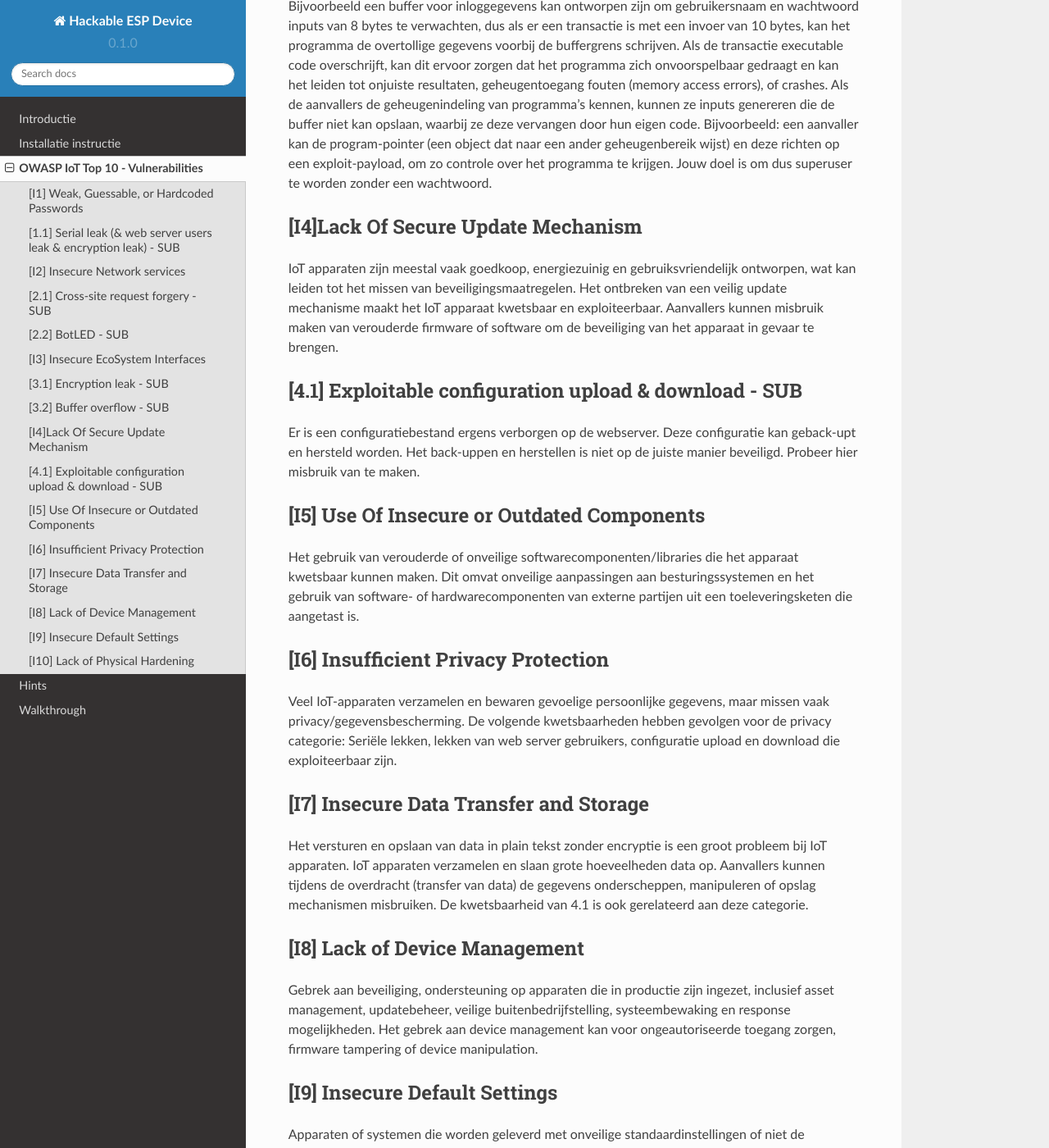
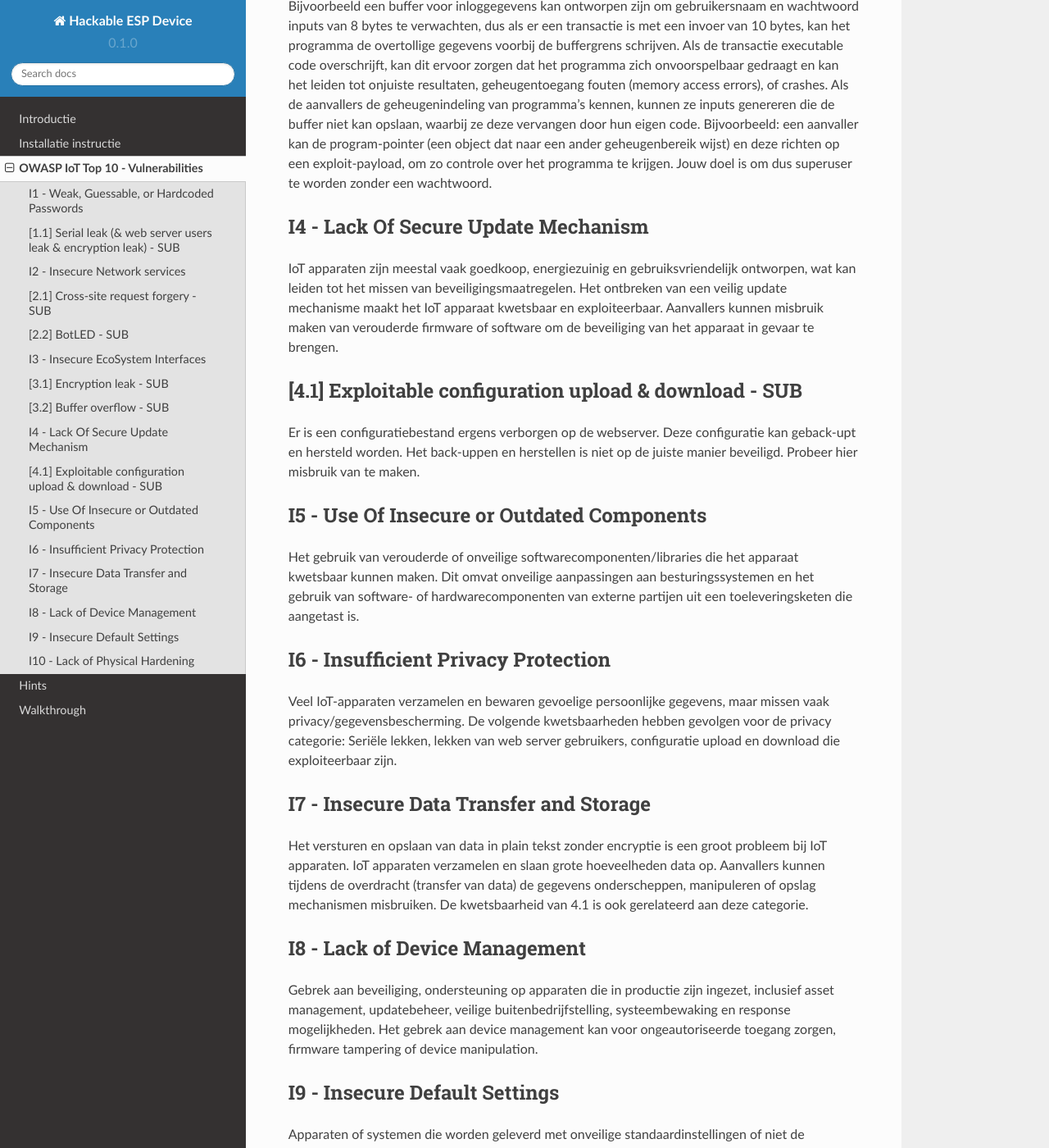
Before and after one commit to HollandCasino/Hackable-ESP-Device-v2, a Sphinx documentation site: the page built from docs/source/vulnerbillities.rst, in a window 1280 px wide and 1400 px high, scrolled down 2012 px. Shown: the whole window at 82% size. Built offline with Sphinx 7.4.7 and the Read the Docs theme 2.0.0, drawn with Linux system fonts in a browser that asks for light colours; some of the changed text lies outside the part shown.

```diff
--- a/docs/source/vulnerbillities.rst
+++ b/docs/source/vulnerbillities.rst
@@ -15,7 +15,7 @@ De OWASP IoT Top 10 bestaat uit de volgende categorieën
 - Lack of Physical Hardening
 De volgende categorieën worden hier onder kort uitgelegd.
 
-[I1] Weak, Guessable, or Hardcoded Passwords
+I1 - Weak, Guessable, or Hardcoded Passwords
 -------
 Er is gebruikgemaakt van een makkelijke brute force, publieke beschikbare informatie of wachtwoorden die gemakkelijk te raden zijn. Ook is een backdoor in de firmware mogelijk of client software die ongeautoriseerde toegang verleent tot systemen die in gebruik zijn.
 
@@ -23,7 +23,7 @@ Er is gebruikgemaakt van een makkelijke brute force, publieke beschikbare inform
 -------
 De seriele console wordt vaak gebruikt bij het testen van software op microchips. De debug berichten kunnen gevoelige data bevatten zoals: gebruikersnamen en wachtwoorden. Dit apparaat heeft de mogelijkheid om verschillende commando’s te interpreteren. In dit geval wordt de seriële console niet uitgeschakeld voor de implementatie (deployment), wat kan leiden tot ernstige beveiligingsrisico’s. Vooral wanneer de commando’s kunnen worden uitgevoerd, is de data op het apparaat dan niet veilig.
 
-[I2] Insecure Network services
+I2 - Insecure Network services
 -------
 Onnodige of onbeveiligde netwerk services die op het apparaat runnen, vooral die blootgesteld zijn aan het internet, die de vertrouwelijkheid, integriteit/authenticatie, of beschikbaarheid van informatie in gevaar brengen. Of toegang tot ongeautoriseerde remote control. Een voorbeeld van een onveilige service kan zijn, een onveilige FTP-service in een IoT-apparaat dat gebruikmaakt van hardgecodeerde inloggegevens, door dat te misbruiken kan jij willekeurige gegevens lezen en schrijven op een apparaat.
 
@@ -36,7 +36,7 @@ Cross-site Request forgery is een aanval waarbij een gebruiker ongewenste acties
 ---------
 De LED-controller heeft een functie die oproepbaar is, waarmee jij controle hebt over de LED lichten. In deze challenge is jouw doel om controle te krijgen over de ESP en de LED lichten te manipuleren.
 
-[I3] Insecure EcoSystem Interfaces
+I3 - Insecure EcoSystem Interfaces
 --------
 Onveilige web, backend API, cloud, of mobiele interfaces in het ecosysteem buiten het apparaat kunnen ervoor zorgen dat het apparaat of de bijbehorende componenten gehackt kunnen worden. Veelvoorkomende problemen zijn onder andere het ontbreken van authenticatie/autorisatie, geen of zwakke versleuteling, en het ontbreken van het filteren van invoer (input) en uitvoer (output).
 
@@ -50,7 +50,7 @@ Vroeger kwamen buffer overflows vaak voor. Tegenwoordig zijn de meeste software
 Bijvoorbeeld een buffer voor inloggegevens kan ontworpen zijn om gebruikersnaam en wachtwoord inputs van 8 bytes te verwachten, dus als er een transactie is met een invoer van 10 bytes, kan het programma de overtollige gegevens voorbij de buffergrens schrijven.
 Als de transactie executable code overschrijft, kan dit ervoor zorgen dat het programma zich onvoorspelbaar gedraagt en kan het leiden tot onjuiste resultaten, geheugentoegang fouten (memory access errors), of crashes. Als de aanvallers de geheugenindeling van programma's kennen, kunnen ze inputs genereren die de buffer niet kan opslaan, waarbij ze deze vervangen door hun eigen code. Bijvoorbeeld: een aanvaller kan de program-pointer (een object dat naar een ander geheugenbereik wijst) en deze richten op een exploit-payload, om zo controle over het programma te krijgen. Jouw doel is om dus superuser te worden zonder een wachtwoord.
 
-[I4]Lack Of Secure Update Mechanism
+I4 - Lack Of Secure Update Mechanism
 -----------------
 IoT apparaten zijn meestal vaak goedkoop, energiezuinig en gebruiksvriendelijk ontworpen, wat kan leiden tot het missen van beveiligingsmaatregelen. Het ontbreken van een veilig update mechanisme maakt het IoT apparaat kwetsbaar en exploiteerbaar. Aanvallers kunnen misbruik maken van verouderde firmware of software om de beveiliging van het apparaat in gevaar te brengen.
 
@@ -58,24 +58,24 @@ IoT apparaten zijn meestal vaak goedkoop, energiezuinig en gebruiksvriendelijk o
 ---------------
 Er is een configuratiebestand ergens verborgen op de webserver. Deze configuratie kan geback-upt en hersteld worden. Het back-uppen en herstellen is niet op de juiste manier beveiligd. Probeer hier misbruik van te maken.
 
-[I5] Use Of Insecure or Outdated Components
+I5 - Use Of Insecure or Outdated Components
 ---------------
 Het gebruik van verouderde of onveilige softwarecomponenten/libraries die het apparaat kwetsbaar kunnen maken. Dit omvat onveilige aanpassingen aan besturingssystemen en het gebruik van software- of hardwarecomponenten van externe partijen uit een toeleveringsketen die aangetast is.
 
-[I6]  Insufficient Privacy Protection
+I6 -  Insufficient Privacy Protection
 ---------------
 Veel IoT-apparaten verzamelen en bewaren gevoelige persoonlijke gegevens, maar missen vaak privacy/gegevensbescherming. De volgende kwetsbaarheden hebben gevolgen voor de privacy categorie: Seriële lekken, lekken van web server gebruikers, configuratie upload en download die exploiteerbaar zijn.
 
-[I7] Insecure Data Transfer and Storage
+I7 - Insecure Data Transfer and Storage
 ---------
 Het versturen en opslaan van data in plain tekst zonder encryptie is een groot probleem bij IoT apparaten. IoT apparaten verzamelen en slaan grote hoeveelheden data op. Aanvallers kunnen tijdens de overdracht (transfer van data) de gegevens onderscheppen, manipuleren of opslag mechanismen misbruiken.
 De kwetsbaarheid van 4.1 is ook gerelateerd aan deze categorie.
 
-[I8] Lack of Device Management
+I8 - Lack of Device Management
 ----------
 Gebrek aan beveiliging, ondersteuning op apparaten die in productie zijn ingezet, inclusief asset management, updatebeheer, veilige buitenbedrijfstelling, systeembewaking en response mogelijkheden. Het gebrek aan device management kan voor ongeautoriseerde toegang zorgen, firmware tampering of device manipulation.
 
-[I9] Insecure Default Settings
+I9 - Insecure Default Settings
 -----------
 Apparaten of systemen die worden geleverd met onveilige standaardinstellingen of niet de mogelijkheid hebben om het systeem veiliger te maken door het beperken van de mogelijkheid voor operators om configuraties aan te passen.
 De volgende kwetsbaarheden maken gebruik van enkele standaard en hard gecodeerde variabelen, waardoor ze telkens weer worden geleverd met dezelfde hard gecodeerde variabelen.
@@ -87,6 +87,6 @@ De volgende kwetsbaarheden maken gebruik van enkele standaard en hard gecodeerde
 - versleuteling lek
 - configuratie upload en download die exploiteerbaar zijn.
 
-[I10] Lack of Physical Hardening
+I10 - Lack of Physical Hardening
 ---------
 Er is dus gebrek aan fysieke beveiliging in IoT-systemen. Het maakt de embedded devices kwetsbaar voor verschillende hardware aanvallen en firmware tampering, waardoor ongeauthoriseerde toegang mogelijk is voor aanvallers, een voorbeeld hiervan is root-seriele login, het extracten van gevoelige informatie enz. hierdoor zijn remote aanvallen en het overnemen van het apparaat mogelijk.
```
